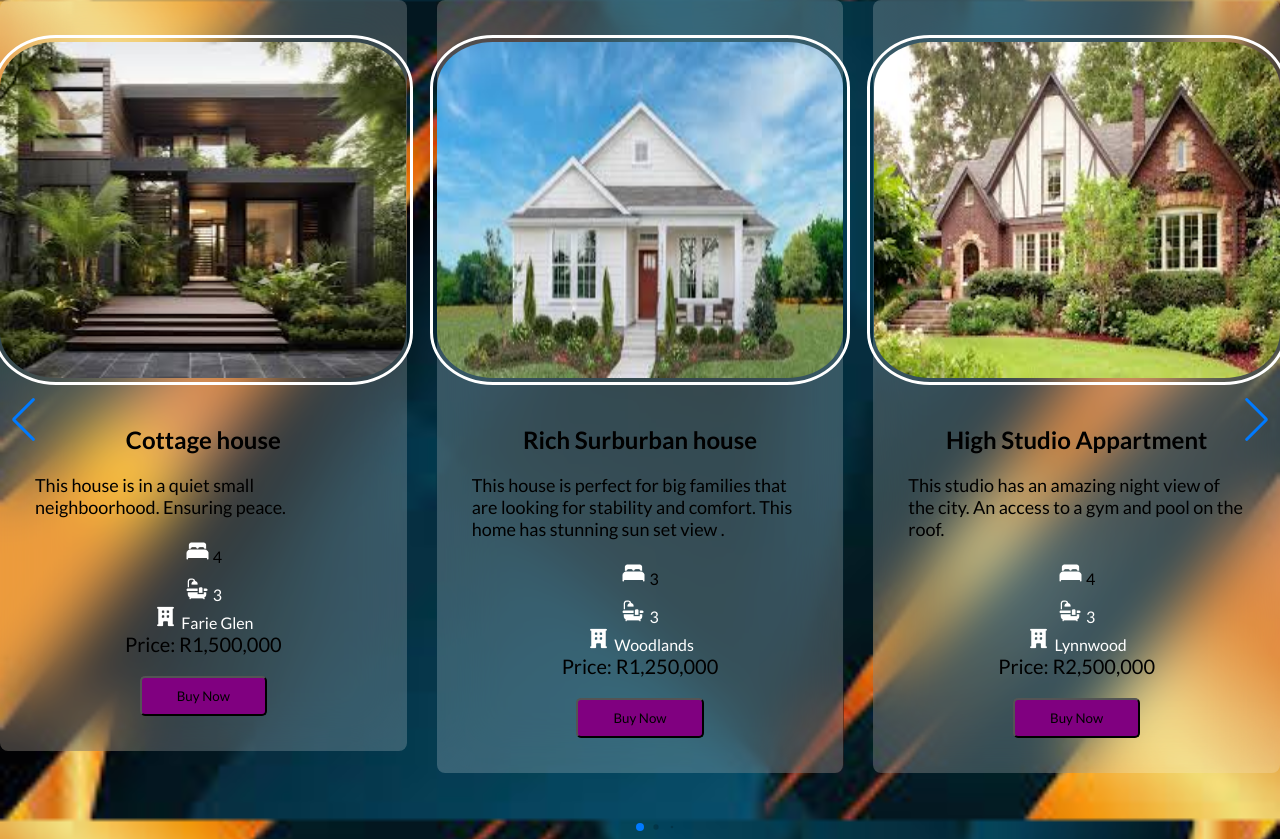
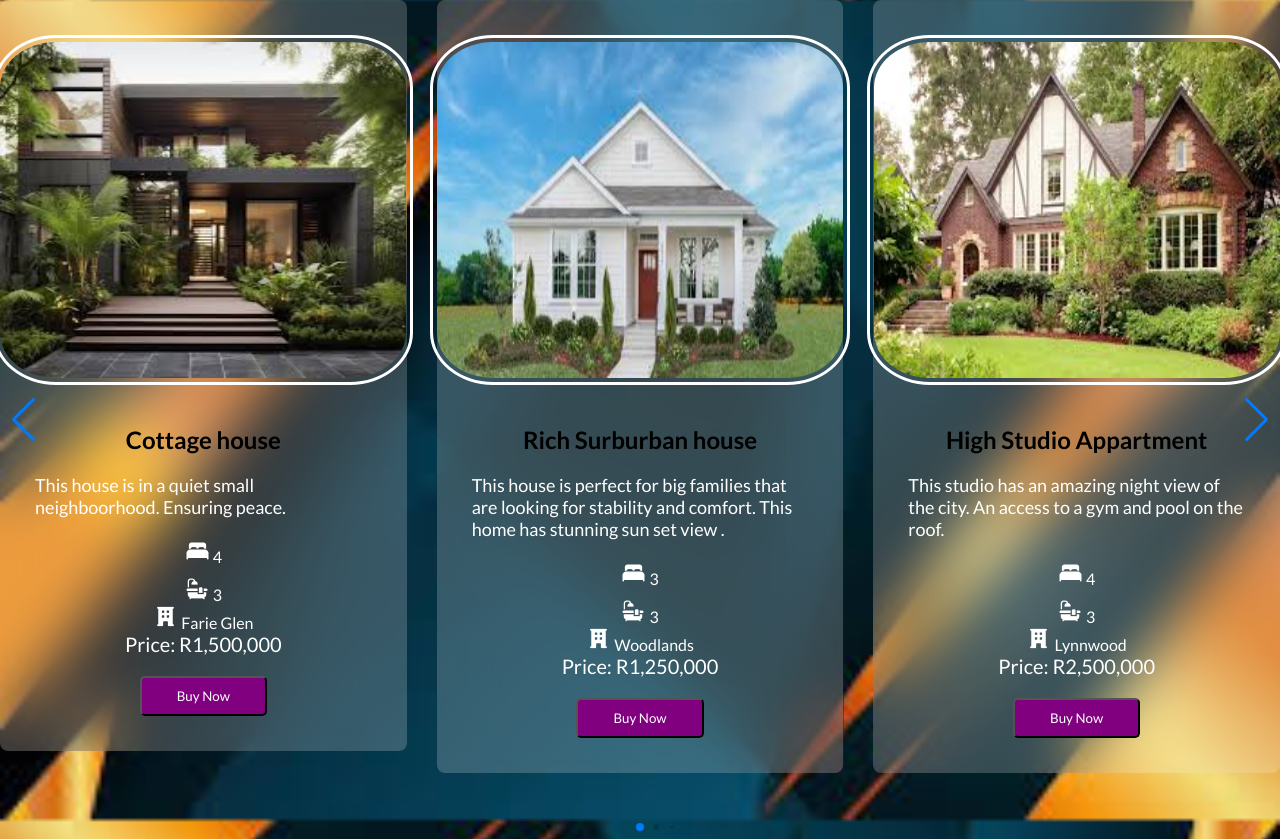
Before and after one commit to CoderTAP/CardSlider, a plain HTML site: page index.html in a window 1280 px wide. Drawn offline with nearby package versions, Linux system fonts and the light colour scheme.

Commit message:
Update styles.css

```diff
--- a/styles.css
+++ b/styles.css
@@ -52,21 +52,21 @@ body {
 
 .card-list .card-item .home-price{
     font-size: 20px;
-    color: black;
+    color: white;
     margin-bottom: 20px;
     left: auto;
 }
 
 .card-list .card-item .home-description{
     font-size: 18px;
-    color: black;
+    color: white;
     margin-bottom: 20px;
     align-self: center;
 }
 
 .card-list .card-item .home-button{
     background: purple;
-    color: black;
+    color: white;
     padding: 10px 35px;
     border-radius: 5px;
     cursor: crosshair;
@@ -86,14 +86,14 @@ body {
 
 .card-list.card-item.home-bathroom {
     background-color: #0000FF;
-    color: black;
+    color: white;
     margin-bottom: 10px;
     position: relative;
     left: 0;
 }
 
 .card-list .card-item .home-bedroom{
-    color: black;
+    color: white;
     margin-bottom: 10px;
     position: relative;
     left: 0;
```
